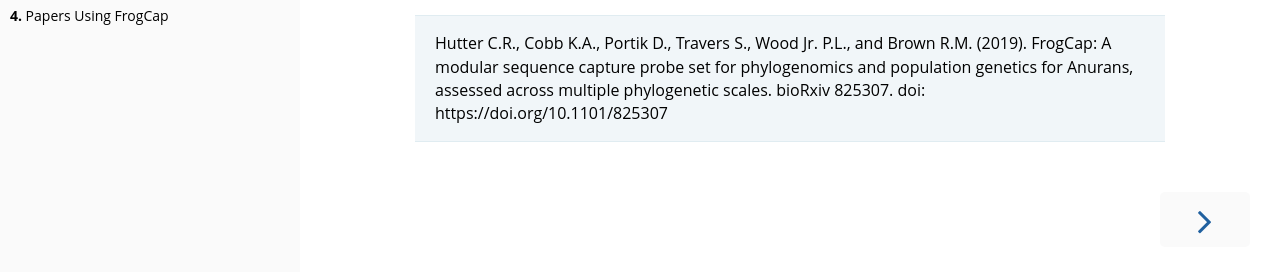
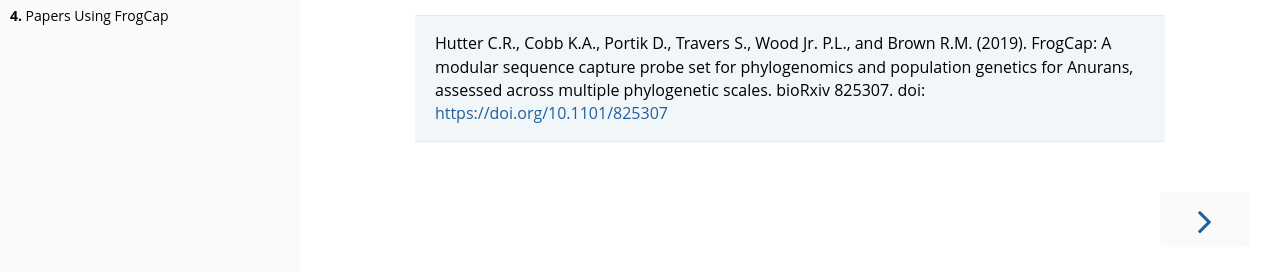
Before and after one commit to chutter/FrogCap-Sequence-Capture, a plain HTML site: page index.html in a window 1280 px wide. Shown: the part 254-526 px from the top of the page. Drawn offline with Linux system fonts and the light colour scheme.

Commit message:
deploy: 62fc32e3e1b7c83cea9d03492fb29dccb14e2504

```diff
--- a/index.html
+++ b/index.html
@@ -181,7 +181,7 @@
                         <h1>FrogCap sequence capture probe-set and pipeline</h1>
 <p>Welcome to the FrogCap GitHub repository! Please visit <a href="http://frogcap.com">frogcap.com</a> for the probe set, data analysis pipeline, and tutorials. Please cite the following preprint (soon to be published manuscript) if you use any of these resources.</p>
 <blockquote>
-<p>Hutter C.R., Cobb K.A., Portik D., Travers S., Wood Jr. P.L., and Brown R.M. (2019). FrogCap: A modular sequence capture probe set for phylogenomics and population genetics for Anurans, assessed across multiple phylogenetic scales. bioRxiv 825307. doi: https://doi.org/10.1101/825307</p>
+<p>Hutter C.R., Cobb K.A., Portik D., Travers S., Wood Jr. P.L., and Brown R.M. (2019). FrogCap: A modular sequence capture probe set for phylogenomics and population genetics for Anurans, assessed across multiple phylogenetic scales. bioRxiv 825307. doi: <a href="https://doi.org/10.1101/825307">https://doi.org/10.1101/825307</a></p>
 </blockquote>
 
                     </main>
```
